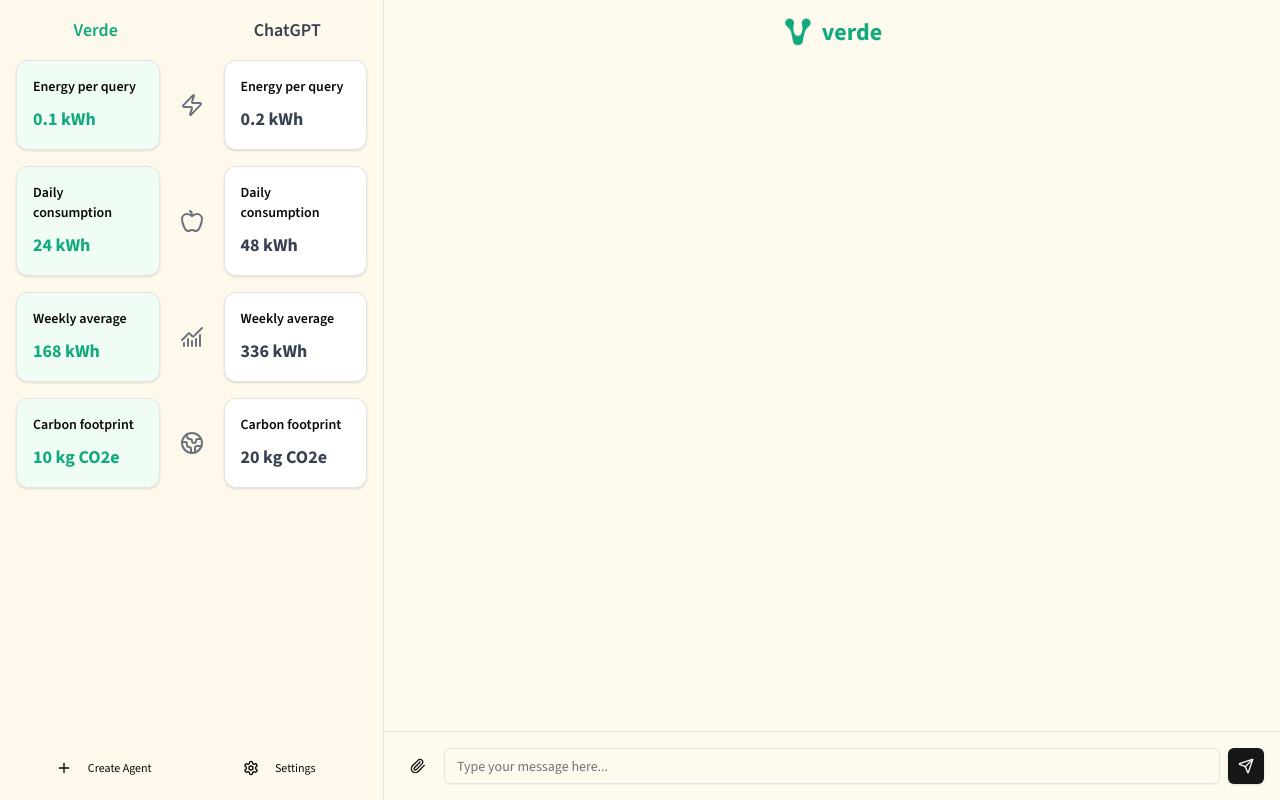
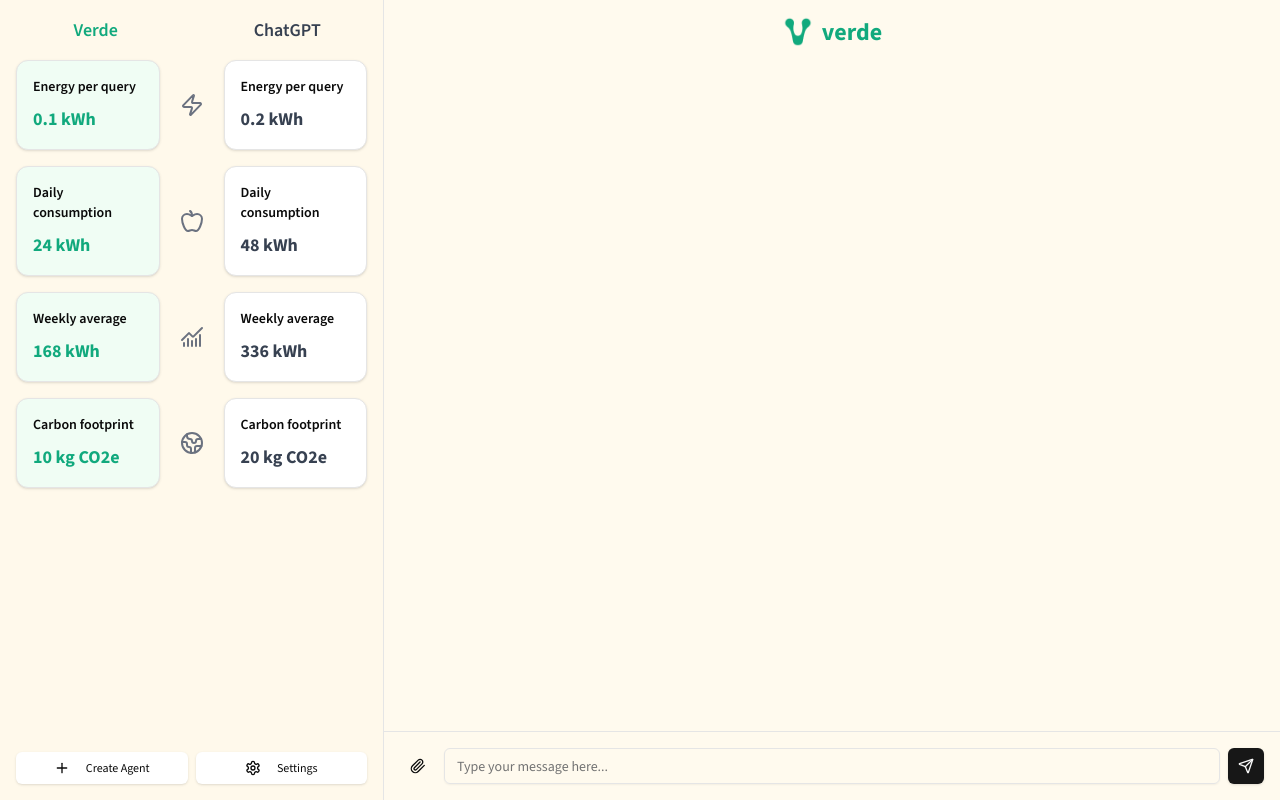
Before and after one commit to jhinericusername/verdellm, a Next.js app in the folder verde/: page / in a window 1280 px wide. Built offline with nearby package versions, Linux system fonts and the light colour scheme.

Commit message:
button ui

```diff
--- a/verde/src/app/page.tsx
+++ b/verde/src/app/page.tsx
@@ -90,12 +90,12 @@
           </div>
 
           {/* New options at the bottom */}
-          <div className="mt-4 flex justify-between">
-            <Button variant="ghost" size="sm" className="w-1/2">
+          <div className="mt-4 flex justify-between space-x-2">
+            <Button variant="ghost" size="sm" className="w-1/2 shadow bg-white">
               <Plus className="h-4 w-4 mr-2" aria-hidden="true" />
               Create Agent
             </Button>
-            <Button variant="ghost" size="sm" className="w-1/2">
+            <Button variant="ghost" size="sm" className="w-1/2 shadow bg-white">
               <Settings className="h-4 w-4 mr-2" aria-hidden="true" />
               Settings
             </Button>
```
